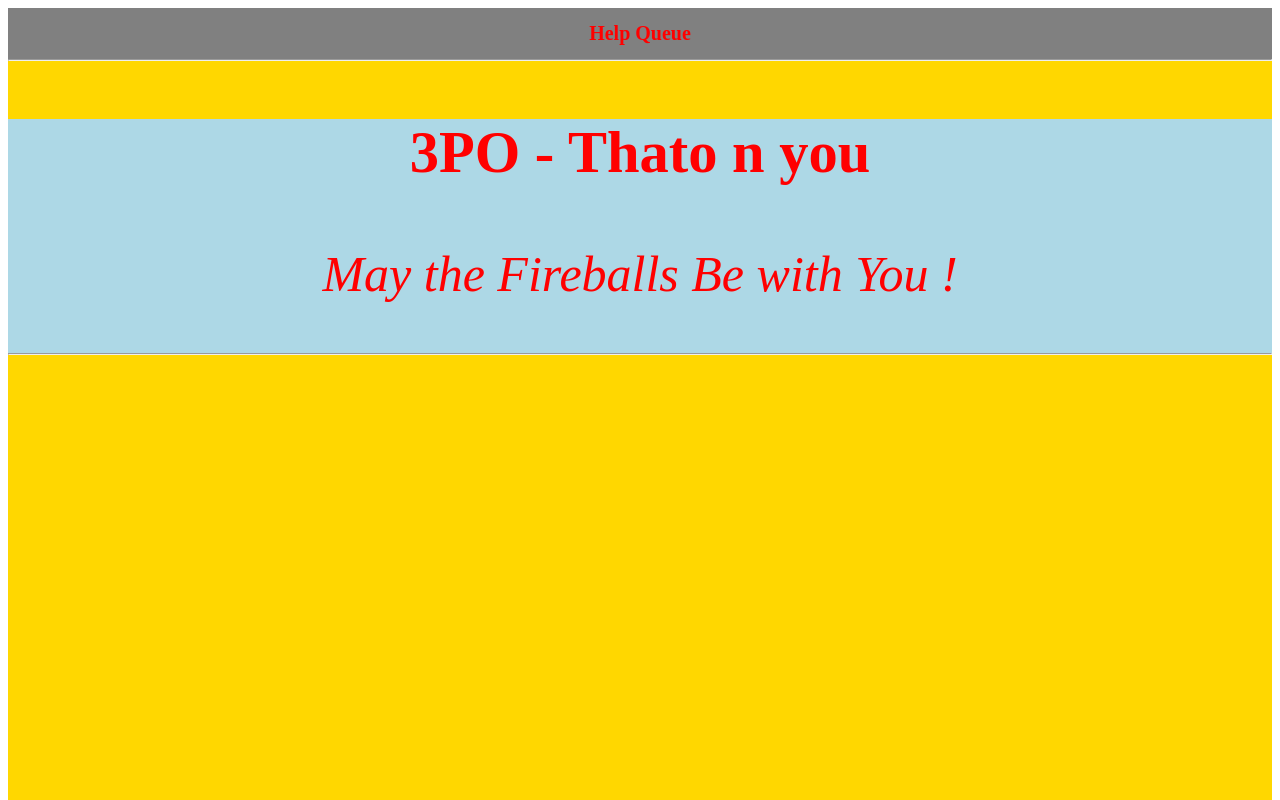
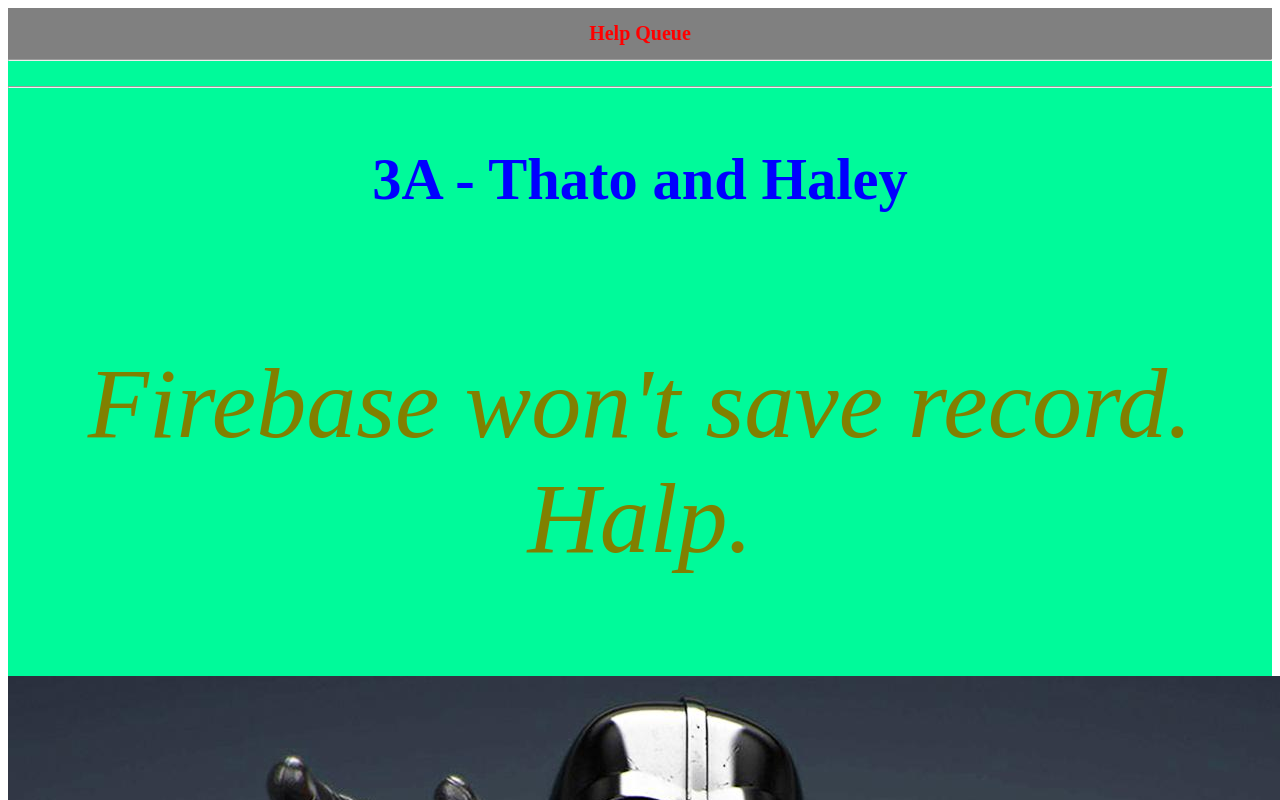
Before and after one commit to harrisejm/React-ex, a React app: page / in a window 1280 px wide. Shown: the top 800 px of the page. Built offline with nearby package versions, Linux system fonts and the light colour scheme.

Commit message:
add css, add image

```diff
--- a/src/components/App.jsx
+++ b/src/components/App.jsx
@@ -1,17 +1,16 @@
-import React from "react";
-import Header from "./Header"
-import TicketList from "./TicketList";
-// import Img from 'react-image'
-// import One from '../img/One.jpg'
+import React from 'react';
+import Header from './Header';
+import TicketList from './TicketList';
+
 
 
 function App(){
-  var myApp = {
-      backgroundColor: 'gold',
-      height: '60em'
-    }
+  // var myApp = {
+  //   backgroundColor: 'red',
+  //   height: '60em'
+  // };
   return (
-    <div style={myApp}>
+    <div>
       <Header/>
       <TicketList/>
     </div>
--- a/src/components/Header.jsx
+++ b/src/components/Header.jsx
@@ -1,4 +1,4 @@
-import React from "react";
+import React from 'react';
 
 function Header(){
   var myHeader = {
@@ -8,7 +8,7 @@
     fontFamily: 'cursive',
     paddingTop: '1px',
     color: 'red'
-    }
+  };
   return (
     <div style={myHeader}>
       <h1>Help Queue</h1>
--- a/src/components/Ticket.jsx
+++ b/src/components/Ticket.jsx
@@ -1,20 +1,45 @@
-import React from "react";
-import PropTypes from "prop-types";
+import React from 'react';
+import PropTypes from 'prop-types';
+import vader from '../img/One.jpg'
 
 function Ticket(props){
-  var myStyledComponentStyles = {
-      textAlign: 'center',
-      fontSize: '50px',
-      backgroundColor: 'lightblue',
-      fontFamily: 'cursive',
-      // paddingTop: '10px',
-      color: 'red'
-    }
+  // var myStyledComponentStyles = {
+  //   textAlign: 'center',
+  //   fontSize: '50px',
+  //   // backgroundColor: 'lightblue',
+  //   fontFamily: 'cursive',
+  //   // paddingTop: '10px',
+  //   color: 'red'
+  // };
 
   return (
-        <div style={myStyledComponentStyles}>
-        <h3>{props.location} - {props.names}</h3>
+  // <div style={myStyledComponentStyles}>
+    <div>
+
+      <style jsx global>{`
+        div {
+          background-color: #00FA9A;
+          text-align: center;
+          font-size: 50px;
+          font-famiy: cursive;
+          color: blue;
+        }
+        div p {
+          font-size: 100px;
+          color: #808000;
+        }
+        div h3.box {
+          height: 100px;
+        }
+        div h3.box:hover {
+          background-color: #FF00FF;
+          font-size: 70px;
+        }
+      `}</style>
+
+    <h3 className="box">{props.location} - {props.names}</h3>
       <p><em>{props.issue}</em></p>
+      <img src={vader}/>
       <hr/>
     </div>
   );
--- a/src/components/TicketList.jsx
+++ b/src/components/TicketList.jsx
@@ -1,15 +1,41 @@
-import React from "react";
-import Ticket from "./Ticket";
+import React from 'react';
+import Ticket from './Ticket';
+
+var masterTicketList = [
+  {
+    names: 'Thato and Haley',
+    location: '3A',
+    issue: 'Firebase won\'t save record. Halp.'
+  },
+  {
+    names: 'Sleater and Kinney',
+    location: '4B',
+    issue: 'Fox image not displaying on page, can only see duck?'
+  },
+  {
+    names: 'Imani & Jacob',
+    location: '9F',
+    issue: 'Donkey picture not displaying on hover in Zoology app. :('
+  }
+];
+
+
 
 function TicketList(){
 // var myTicketList = {
 //   backgroundColor: "brown",
 // }
+
   return (
-    <Ticket
-      location="3PO"
-      names="Thato n you"
-      issue="May the Fireballs Be with You !"/>
+    <div>
+      <hr/>
+      {masterTicketList.map((ticket, index) =>
+        <Ticket names={ticket.names}
+          location={ticket.location}
+          issue={ticket.issue}
+          key={index}/>
+      )}
+    </div>
   );
 }
 
--- a/src/index.jsx
+++ b/src/index.jsx
@@ -14,8 +14,11 @@
 
 render(App);
 
+/*eslint-disable */
+
 if (module.hot) {
   module.hot.accept('./components/App', () => {
-    render(App)
+    render(App);
   });
 }
+/*eslint-enable */
--- a/webpack.config.js
+++ b/webpack.config.js
@@ -32,6 +32,26 @@
   module: {
     rules: [
       {
+      test: /\.(png|gif|jp(e*)g|svg)$/,
+      use: {
+        loader: 'url-loader',
+        options: {
+          limit: 8000,
+          name: 'images/[hash]-[name].[ext]'
+        }
+      }
+    },
+      {
+        test: /\.jsx?$/,
+        enforce: "pre",
+        loader: "eslint-loader",
+        exclude: /node_modules/,
+        options: {
+          emitWarning: true,
+          configFile: "./.eslintrc.json"
+        }
+      },
+      {
       test: /\.jsx?$/,
       loader: "babel-loader",
       exclude: /node_modules/,
@@ -41,7 +61,8 @@
           "react",
         ],
         plugins: [
-            "react-hot-loader/babel"
+          "react-hot-loader/babel",
+          "styled-jsx/babel"
         ]
       }
     }
```
Also changed, not shown: package.json (+11 -4 lines), .eslintrc.json (added), src/img/One.jpg, 1 other file (tests, documents, lock files or other folders). Lines whose indentation alone changed are shown as unchanged.
